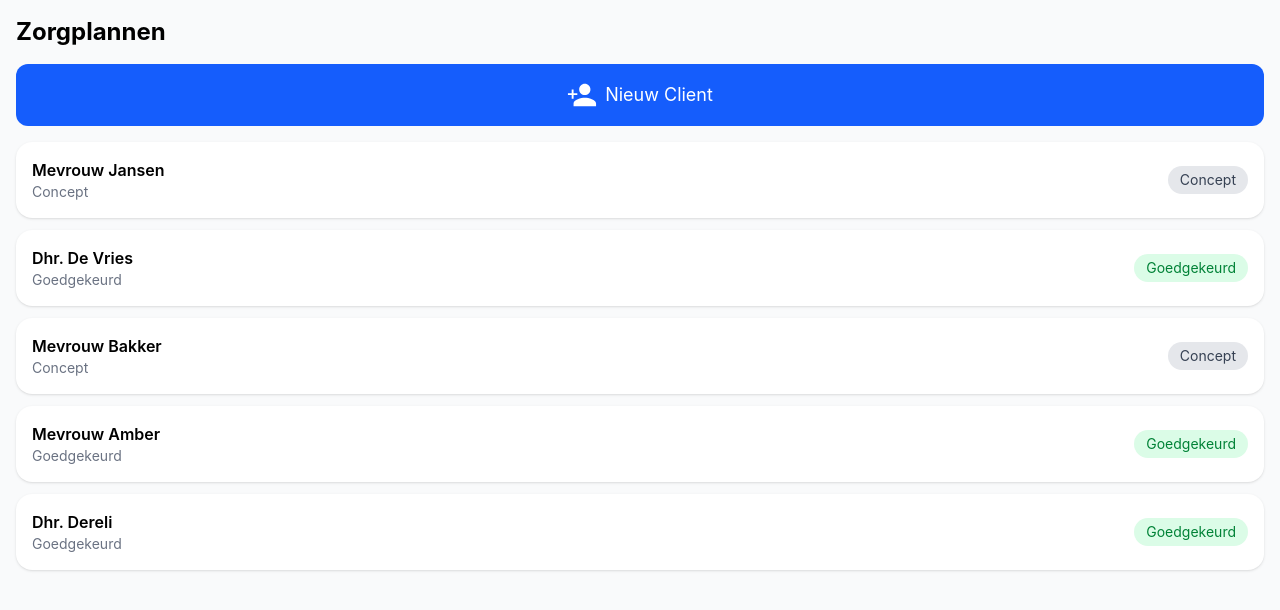
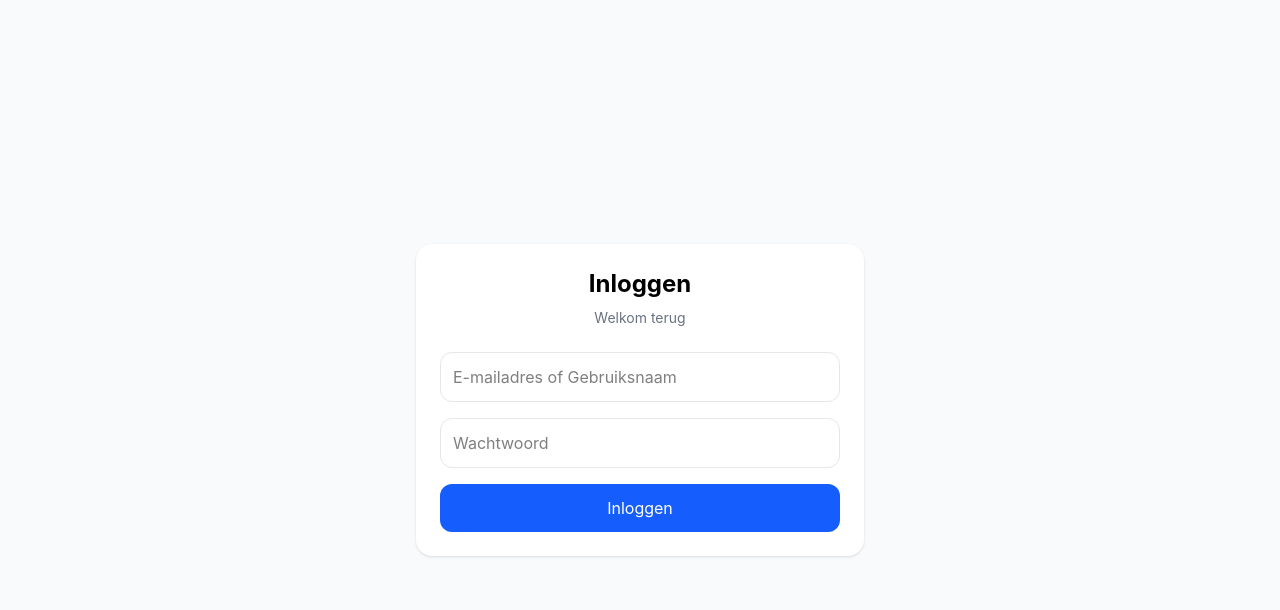
Before and after one commit to Aspheles/care-plan-ai, a React (Vite) app: page / in a window 1280 px wide. Shown: the top 610 px of the page. Built offline with nearby package versions, Linux system fonts and the light colour scheme.

Commit message:
Feature: Added login page to replicate a proper app

```diff
--- a/src/App.tsx
+++ b/src/App.tsx
@@ -1,12 +1,14 @@
 import { BrowserRouter, Route, Routes } from 'react-router-dom';
 import Dashboard from './pages/Dashboard';
 import GeneratePage from './pages/GeneratePage';
+import Login from './pages/Login';
 
 export default function App() {
   return (
     <BrowserRouter>
       <Routes>
-        <Route path='/' element={<Dashboard />} />
+        <Route path='/' element={<Login />} />
+        <Route path='/dashboard' element={<Dashboard />} />
         <Route path='/generate-page' element={<GeneratePage />} />
       </Routes>
     </BrowserRouter>
--- /dev/null
+++ b/src/pages/Login.tsx
@@ -0,0 +1,62 @@
+import { useState } from 'react';
+import { useNavigate } from 'react-router-dom';
+import Button from '../components/ui/Button';
+import Editable from '../components/Editable';
+
+const Login = () => {
+  const navigate = useNavigate();
+
+  const [email, setEmail] = useState('');
+  const [password, setPassword] = useState('');
+
+  const handleLogin = (e: React.FormEvent) => {
+    e.preventDefault();
+
+    if (!email || !password) return;
+
+    navigate('/dashboard');
+  };
+
+  return (
+    <div className='min-h-screen flex items-center justify-center bg-gray-50 p-4'>
+      <div className='w-full max-w-md bg-white p-6 rounded-2xl shadow-sm'>
+        <h1 className='text-2xl font-bold mb-2 text-center'>Inloggen</h1>
+
+        <p className='text-sm text-gray-500 mb-6 text-center'>Welkom terug</p>
+
+        <form onSubmit={handleLogin} className='space-y-4'>
+          <div>
+            <Editable
+              name='email'
+              type='text'
+              placeholder='E-mailadres of Gebruiksnaam'
+              value={email}
+              onChange={(e) => setEmail(e.target.value)}
+              className='w-full p-3 rounded-xl border border-gray-200 focus:outline-none focus:ring-2 focus:ring-blue-500'
+            />
+          </div>
+
+          <div>
+            <Editable
+              name='password'
+              type='password'
+              placeholder='Wachtwoord'
+              value={password}
+              onChange={(e) => setPassword(e.target.value)}
+              className='w-full p-3 rounded-xl border border-gray-200 focus:outline-none focus:ring-2 focus:ring-blue-500'
+            />
+          </div>
+
+          <Button
+            type='submit'
+            className='w-full bg-blue-600 text-white p-3 rounded-xl cursor-pointer'
+          >
+            Inloggen
+          </Button>
+        </form>
+      </div>
+    </div>
+  );
+};
+
+export default Login;
```
